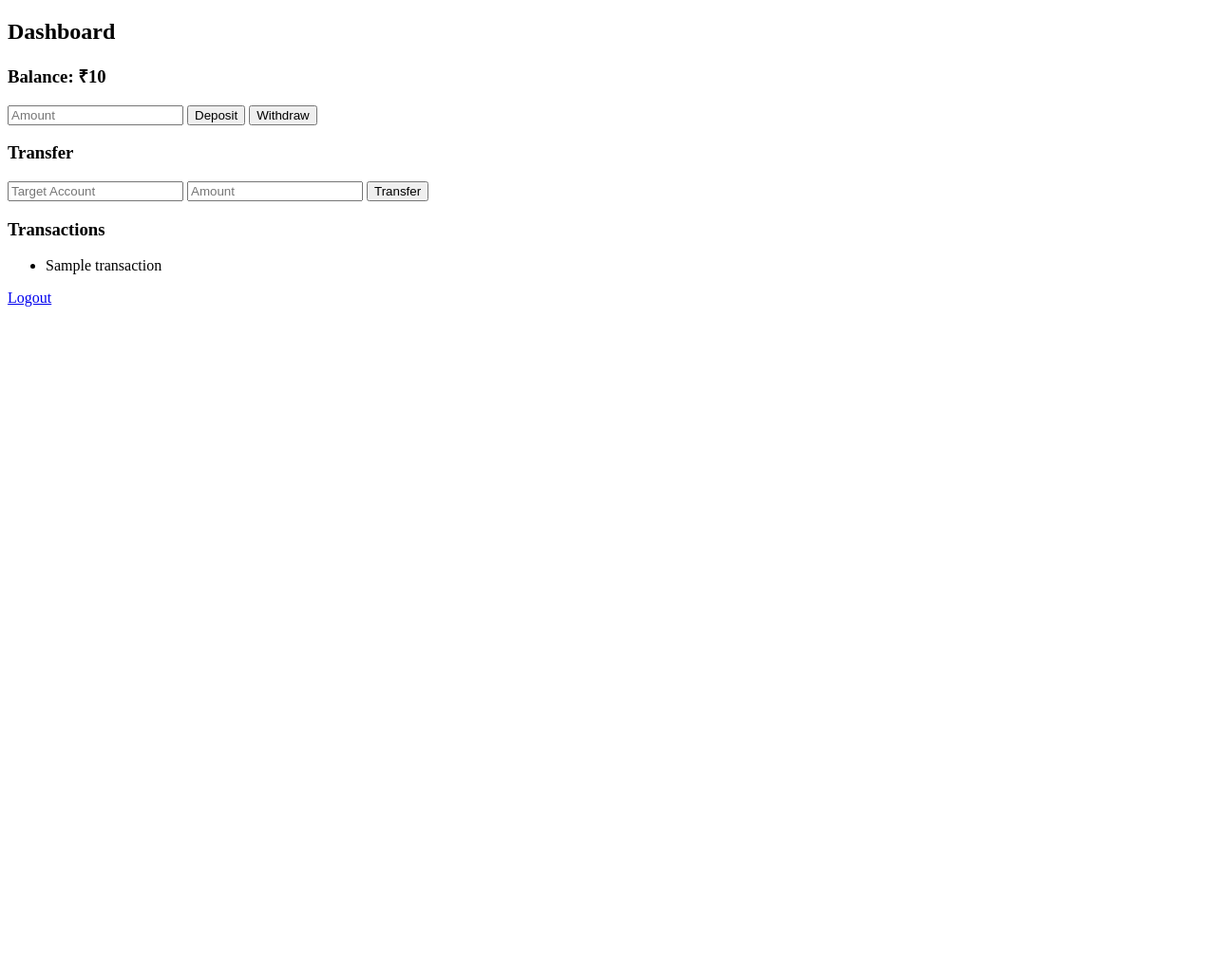
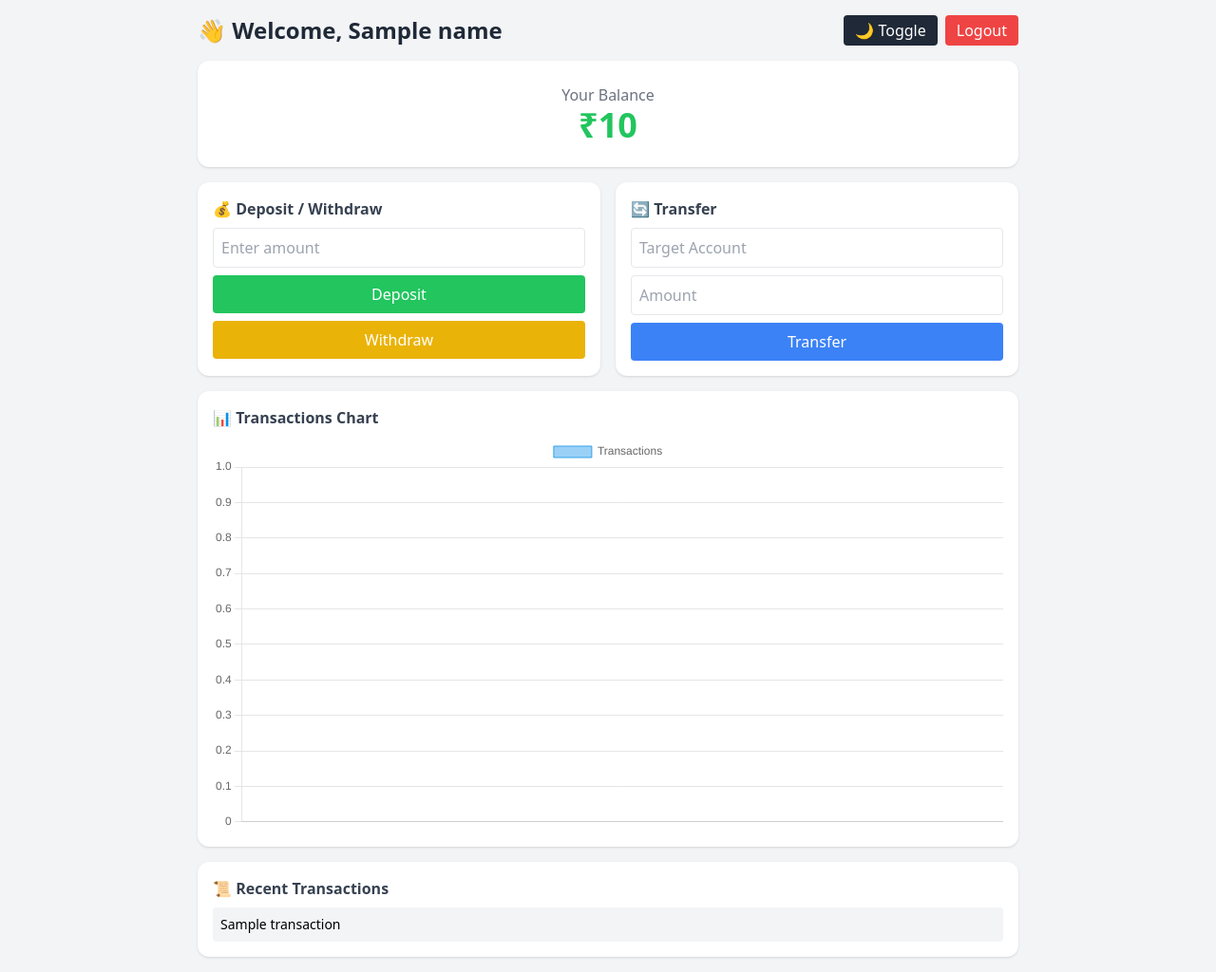
Before and after one commit to DK13507318/ATM-application-using-Python-and-JSON, a Flask app: template templates/dashboard.html in a window 1280 px wide. Shown: the whole page at 95% size. Before the commit the page ends 323 px from the top, so only its background shows below. Run offline with Flask 3, Linux system fonts and the light colour scheme; the template is opened without the code that fills it: most values are stand-ins (such as "Sample title", 1, 10 or a date in 2020); some libraries are stand-ins or nearby versions.

Commit message:
update code

```diff
--- a/app.py
+++ b/app.py
@@ -123,3 +123,5 @@
 
 
 app.run(debug=True)
+if __name__ == "__main__":
+    app.run()
--- a/templates/dashboard.html
+++ b/templates/dashboard.html
@@ -1,35 +1,159 @@
 <!DOCTYPE html>
-<html>
+<html lang="en">
 <head>
-    <title>Dashboard</title>
+<meta charset="UTF-8">
+<meta name="viewport" content="width=device-width, initial-scale=1.0">
+
+<title>ATM Dashboard</title>
+
+<!-- Tailwind -->
+<script src="https://cdn.tailwindcss.com"></script>
+
+<!-- Chart.js -->
+<script src="https://cdn.jsdelivr.net/npm/chart.js"></script>
+
+<script>
+tailwind.config = {
+  darkMode: 'class'
+}
+</script>
+
 </head>
-<body>
 
-<h2>Dashboard</h2>
+<body class="bg-gray-100 dark:bg-gray-900 transition duration-300">
 
-<h3>Balance: ₹{{balance}}</h3>
+<div class="max-w-4xl mx-auto p-4">
 
-<form method="post">
-    <input name="amount" placeholder="Amount">
-    <button name="action" value="deposit">Deposit</button>
-    <button name="action" value="withdraw">Withdraw</button>
-</form>
+    <!-- HEADER -->
+    <div class="flex justify-between items-center">
+        <h2 class="text-2xl font-bold text-gray-800 dark:text-white">
+            👋 Welcome, {{name}}
+        </h2>
 
-<h3>Transfer</h3>
-<form method="post">
-    <input name="target" placeholder="Target Account">
-    <input name="amount" placeholder="Amount">
-    <button name="action" value="transfer">Transfer</button>
-</form>
+        <div class="flex gap-2">
+            <button onclick="toggleTheme()"
+                class="bg-gray-800 text-white px-3 py-1 rounded">
+                🌙 Toggle
+            </button>
 
-<h3>Transactions</h3>
-<ul>
-    {% for t in transactions %}
-        <li>{{t}}</li>
-    {% endfor %}
-</ul>
+            <a href="/logout"
+                class="bg-red-500 text-white px-3 py-1 rounded">
+                Logout
+            </a>
+        </div>
+    </div>
 
-<a href="/logout">Logout</a>
+    <!-- BALANCE CARD -->
+    <div class="bg-white dark:bg-gray-800 p-6 rounded-xl shadow mt-4 text-center">
+        <h3 class="text-gray-500 dark:text-gray-300">Your Balance</h3>
+        <h1 class="text-4xl text-green-500 font-bold">₹{{balance}}</h1>
+    </div>
+
+    <!-- ACTIONS -->
+    <div class="grid md:grid-cols-2 gap-4 mt-4">
+
+        <!-- Deposit / Withdraw -->
+        <form method="post" class="bg-white dark:bg-gray-800 p-4 rounded-xl shadow">
+            <h4 class="font-bold mb-2 text-gray-700 dark:text-white">💰 Deposit / Withdraw</h4>
+
+            <input name="amount" type="number" step="0.01" required
+                class="w-full p-2 border rounded mb-2 dark:bg-gray-700 dark:text-white"
+                placeholder="Enter amount">
+
+            <button name="action" value="deposit"
+                class="bg-green-500 text-white w-full p-2 rounded mb-2">
+                Deposit
+            </button>
+
+            <button name="action" value="withdraw"
+                class="bg-yellow-500 text-white w-full p-2 rounded">
+                Withdraw
+            </button>
+        </form>
+
+        <!-- Transfer -->
+        <form method="post" class="bg-white dark:bg-gray-800 p-4 rounded-xl shadow">
+            <h4 class="font-bold mb-2 text-gray-700 dark:text-white">🔄 Transfer</h4>
+
+            <input name="target" required
+                class="w-full p-2 border rounded mb-2 dark:bg-gray-700 dark:text-white"
+                placeholder="Target Account">
+
+            <input name="amount" type="number" step="0.01" required
+                class="w-full p-2 border rounded mb-2 dark:bg-gray-700 dark:text-white"
+                placeholder="Amount">
+
+            <button name="action" value="transfer"
+                class="bg-blue-500 text-white w-full p-2 rounded">
+                Transfer
+            </button>
+        </form>
+
+    </div>
+
+    <!-- CHART -->
+    <div class="bg-white dark:bg-gray-800 p-4 rounded-xl shadow mt-4">
+        <h4 class="mb-2 font-bold text-gray-700 dark:text-white">📊 Transactions Chart</h4>
+        <canvas id="chart"></canvas>
+    </div>
+
+    <!-- TRANSACTIONS -->
+    <div class="bg-white dark:bg-gray-800 p-4 rounded-xl shadow mt-4">
+        <h4 class="mb-2 font-bold text-gray-700 dark:text-white">📜 Recent Transactions</h4>
+
+        <ul class="space-y-2">
+            {% for t in transactions %}
+                <li class="p-2 bg-gray-100 dark:bg-gray-700 rounded text-sm dark:text-white">
+                    {{t}}
+                </li>
+            {% endfor %}
+        </ul>
+    </div>
+
+</div>
+
+<!-- CHART SCRIPT -->
+<script>
+const ctx = document.getElementById('chart');
+
+new Chart(ctx, {
+    type: 'bar',
+    data: {
+        labels: {{labels | safe}},
+        datasets: [{
+            label: 'Transactions',
+            data: {{values | safe}},
+            borderWidth: 1
+        }]
+    },
+    options: {
+        scales: {
+            y: {
+                beginAtZero: true
+            }
+        }
+    }
+});
+</script>
+
+<!-- DARK MODE -->
+<script>
+function toggleTheme() {
+    document.documentElement.classList.toggle('dark');
+
+    // Save preference
+    if (document.documentElement.classList.contains('dark')) {
+        localStorage.setItem('theme', 'dark');
+    } else {
+        localStorage.setItem('theme', 'light');
+    }
+}
+
+// Load saved theme
+if (localStorage.getItem('theme') === 'dark') {
+    document.documentElement.classList.add('dark');
+}
+</script>
 
 </body>
 </html>
```
